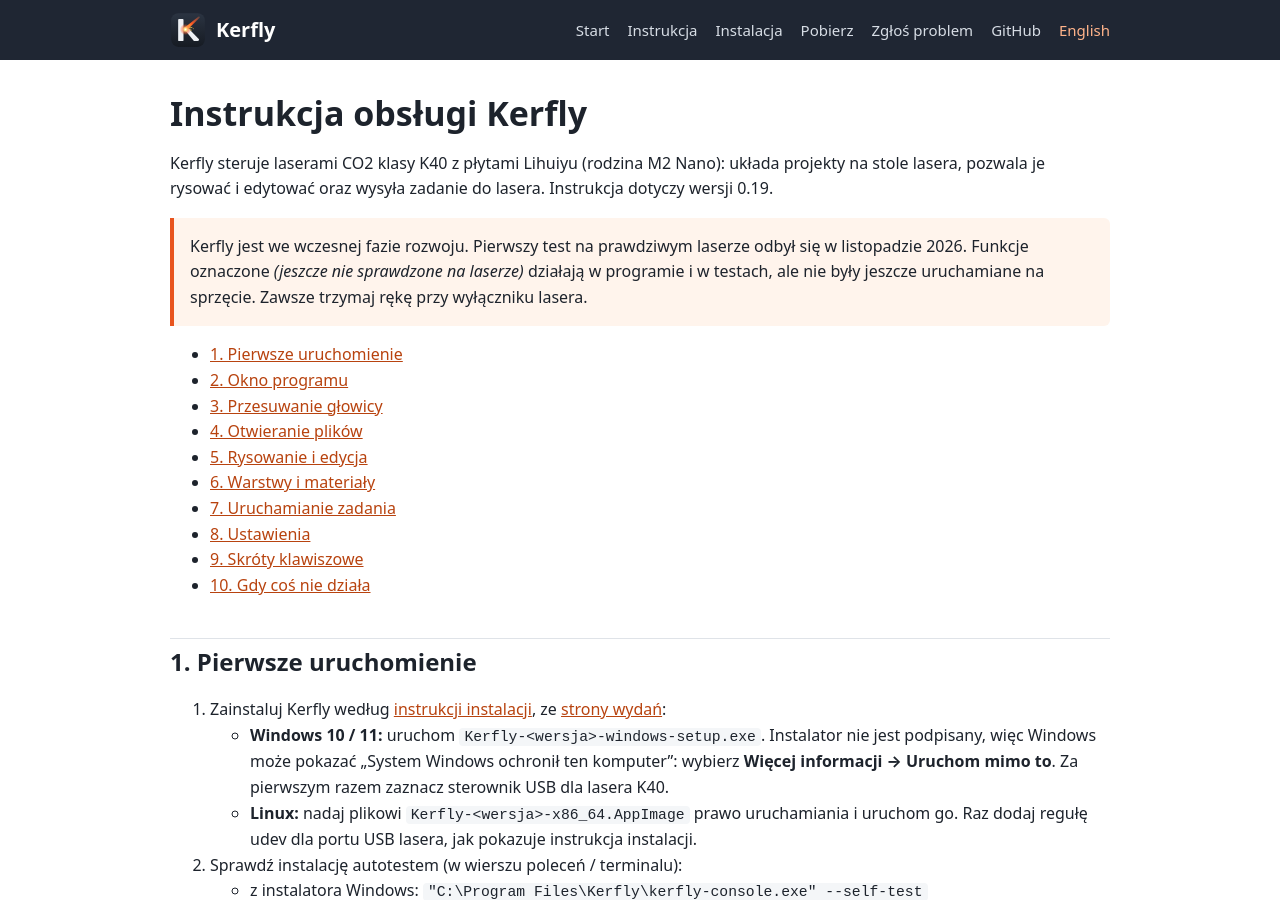
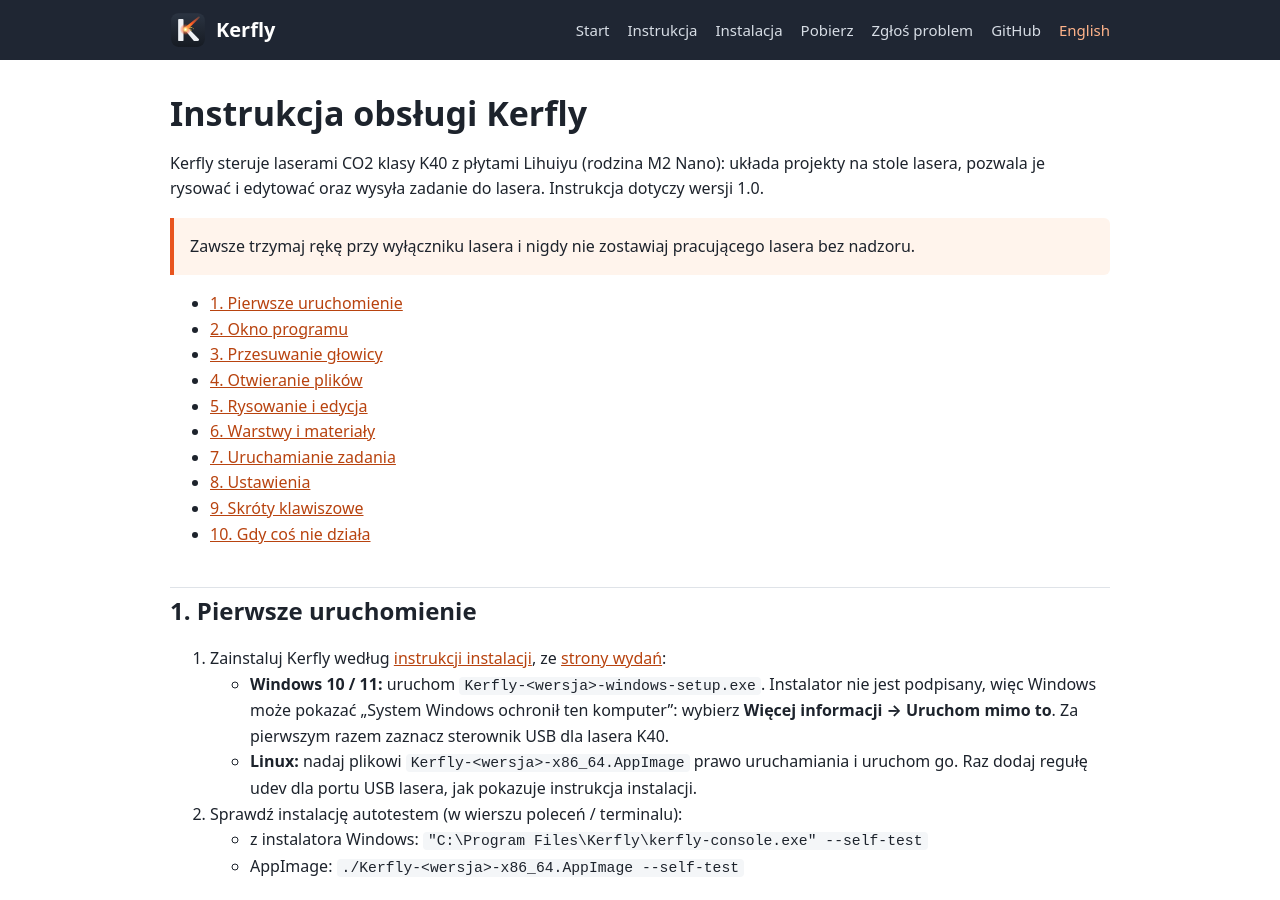
Before and after one commit to cyryllo/Kerfly, a Jekyll site: the page built from docs/pl/guide.md, in a window 1280 px wide and 900 px high. Built offline with Jekyll 4.4.1, drawn with Linux system fonts in a browser that asks for light colours; some of the changed text lies outside the part shown.

Commit message:
Kerfly 1.0.0: first stable release

```diff
--- a/docs/pl/guide.md
+++ b/docs/pl/guide.md
@@ -9,12 +9,10 @@ other_lang: guide.html
 
 Kerfly steruje laserami CO2 klasy K40 z płytami Lihuiyu (rodzina M2 Nano):
 układa projekty na stole lasera, pozwala je rysować i edytować oraz wysyła
-zadanie do lasera. Instrukcja dotyczy wersji 0.19.
+zadanie do lasera. Instrukcja dotyczy wersji 1.0.
 
-> Kerfly jest we wczesnej fazie rozwoju. Pierwszy test na prawdziwym laserze
-> odbył się w listopadzie 2026. Funkcje oznaczone *(jeszcze nie sprawdzone na
-> laserze)* działają w programie i w testach, ale nie były jeszcze
-> uruchamiane na sprzęcie. Zawsze trzymaj rękę przy wyłączniku lasera.
+> Zawsze trzymaj rękę przy wyłączniku lasera i nigdy nie zostawiaj
+> pracującego lasera bez nadzoru.
 
 - [1. Pierwsze uruchomienie](#s1)
 - [2. Okno programu](#s2)
@@ -120,8 +118,7 @@ projektu. Jeśli wolisz, żeby projekt zaczynał się przy głowicy:
 - **Projekt podąża za głowicą** (przycisk z łańcuchem, zielony po
   włączeniu) trzyma projekt przy głowicy: strzałki, Idź do X/Y i Bazowanie
   przesuwają głowicę razem z projektem, a strzałki nie wypchną projektu poza
-  stół. Przyciski narożników nadal przesuwają tylko głowicę. *(jeszcze nie
-  sprawdzone na laserze)*
+  stół. Przyciski narożników nadal przesuwają tylko głowicę.
 
 K40 nie podaje, gdzie jest głowica. Kerfly liczy ruchy, które wysłał; po
 odblokowaniu osi, ręcznym przesunięciu głowicy albo zatrzymaniu zadania
@@ -203,8 +200,7 @@ cięte przed zewnętrznymi, żeby element nie wypadł przed wycięciem otworów.
 Przyciski ze strzałkami obok listy elementów (zakładka Projekt) przesuwają
 zaznaczone elementy: **Wyżej (wcześniej)** i **Niżej (później)** o jedno
 miejsce (PgUp, PgDown, gdy aktywny jest stół), **Na początek** i **Na koniec**
-na górę albo na dół listy (Ctrl+PgUp, Ctrl+PgDown). Grupy przesuwają się razem. *(jeszcze nie
-sprawdzone na laserze)*
+na górę albo na dół listy (Ctrl+PgUp, Ctrl+PgDown). Grupy przesuwają się razem.
 
 **Grupy.** **Grupuj** (Ctrl+Shift+G) sprawia, że kilka elementów przesuwa
 się razem; klik w jeden z nich zaznacza całą grupę, drugi klik tylko ten
@@ -212,7 +208,7 @@ element. **Rozgrupuj** (Ctrl+Alt+G) dzieli grupę, a także otwarty plik SVG
 albo DXF: każda jego linia staje się kształtem do edycji, a obrazy dzielą się
 na osobne części. Dwuklik na dowolnym elemencie otwiera edycję węzłów.
 
-**Wypełnienia wzorami.** *(jeszcze nie sprawdzone na laserze)* Narzędzie
+**Wypełnienia wzorami.** Narzędzie
 **Wypełnij wzorem** (wiaderko, Shift+F) wypełnia zamknięte kształty
 grawerowanymi liniami we wzór: linie, krzyżowe, fale, zygzak, okręgi, plaster
 miodu, romby albo cegły.
@@ -240,7 +236,7 @@ usunąć. Dziury w kształcie (np. w literach) zostają puste. Otwarty plik SVG
 albo DXF trzeba najpierw rozgrupować (Edycja → Rozgrupuj), żeby jego linie
 stały się kształtami.
 
-**Tekst na ścieżce.** *(jeszcze nie sprawdzone na laserze)* Wybierz narzędzie
+**Tekst na ścieżce.** Wybierz narzędzie
 **Tekst na ścieżce** (Shift+T, łuk z literami po prawej), wpisz tekst i
 wybierz czcionkę na pasku opcji, potem kliknij linię, krzywą albo kształt:
 tekst stanie na nim, każda litera na linii i obrócona wzdłuż niej. Na otwartej
@@ -260,7 +256,7 @@ pola X/Y przesuwają tekst razem z jego ścieżką.
 
 ![Tekst na okręgu i na krzywej](../img/pl/textpath.png)
 
-**Zawiasy giętkie.** *(jeszcze nie sprawdzone na laserze)* Zawias giętki to
+**Zawiasy giętkie.** Zawias giętki to
 pole nacięć, dzięki którym sklejka albo MDF się wygina, np. na zaokrąglonych
 rogach pudełka. Wybierz narzędzie **Zawias giętki** (Shift+H, arkusz z
 nacięciami), wybierz nacięcia na pasku opcji (proste, faliste albo zygzakiem)
@@ -325,7 +321,7 @@ regulacją mocy) i kolor. Odznaczona warstwa nie wchodzi do zadania.
    ustawieniach, żeby sprawdzić, gdzie będzie cięcie. Objeżdża prostokąt
    wokół projektu, zaczynając od narożnika najbliższego głowicy (Ustawienia →
    Wektory: wyłącz „Objazd konturu jako prostokąt”, żeby jechać wzdłuż
-   obwiedni). *(prostokąt: jeszcze nie sprawdzony na laserze)*
+   obwiedni).
 4. **Start** (F9) wykonuje wszystkie zaznaczone warstwy. **Pauza** na chwilę
    zatrzymuje laser, a ten sam przycisk wznawia pracę. **Stop** (Esc)
    natychmiast kończy zadanie; potem naciśnij **Bazowanie** przed następnym
@@ -336,7 +332,7 @@ regulacją mocy) i kolor. Odznaczona warstwa nie wchodzi do zadania.
 **Kontrola bezpieczeństwa.** Zanim cokolwiek zostanie wysłane, Kerfly
 sprawdza, czy głowica przez całe zadanie i objazd zostaje na stole. Jeśli
 wyjechałaby poza stół o więcej niż 1 mm, nic nie zostanie wysłane, a pasek
-stanu poda krawędź i odległość. *(jeszcze nie sprawdzone na laserze)*
+stanu poda krawędź i odległość.
 
 **Strzał testowy** (płyty M3, zakładka Laser): krótko odpala laser z mocą i
 czasem ustawionymi obok przycisku.
--- a/kerfly/__init__.py
+++ b/kerfly/__init__.py
@@ -1,2 +1,2 @@
 """Kerfly - laser cutter control software (fork of K40 Whisperer)."""
-__version__ = "0.19.1"
+__version__ = "1.0.0"
```
Also changed, not shown: docs/guide.md (+9 -13 lines), docs/index.md (+1 -4 lines), docs/pl/index.md (+2 -5 lines), CHANGELOG.md, README.md, README_pl.md.
